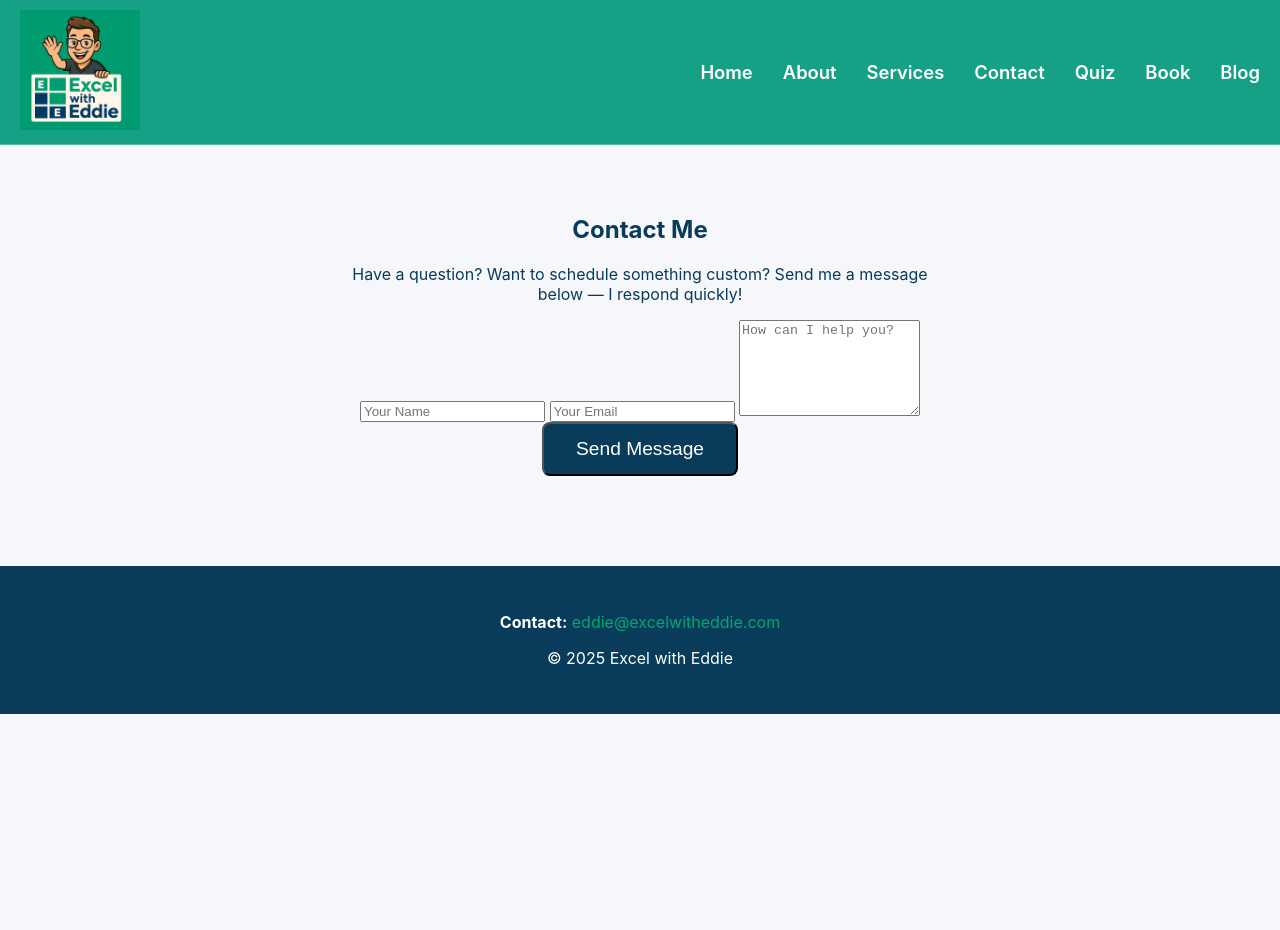
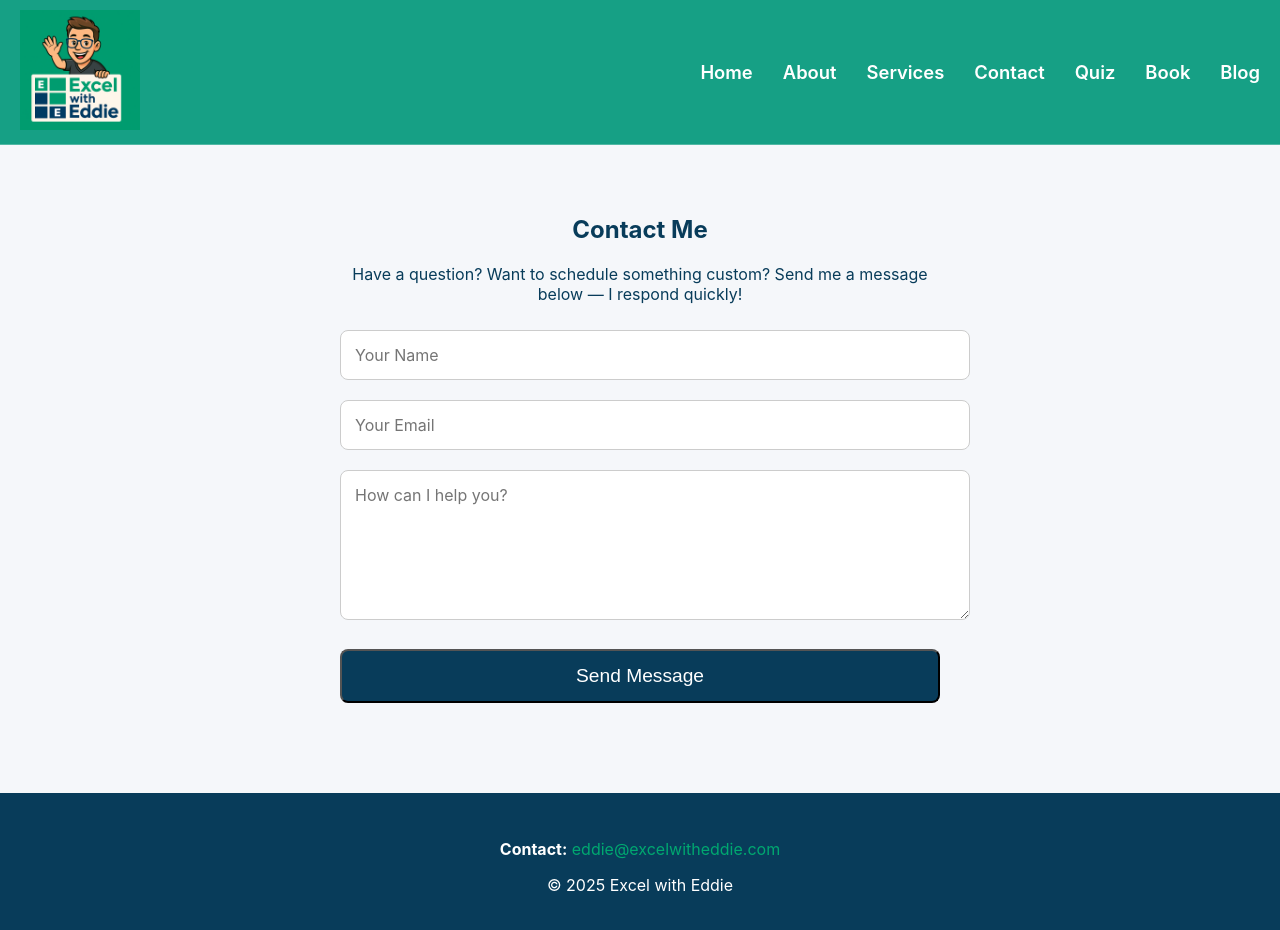
Before and after one commit to excelwitheddie/excel-with-eddie2, a Jekyll site: the page built from contact.md, in a window 1280 px wide and 941 px high. Shown: the top 930 px of the window. Built offline with Jekyll 4.4.1, drawn with Linux system fonts in a browser that asks for light colours.

Commit message:
Update style.css

```diff
--- a/assets/css/style.css
+++ b/assets/css/style.css
@@ -299,3 +299,18 @@ img[src$=".svg"] {
   cursor: pointer;
   pointer-events: auto;
 }
+.contact-form input,
+.contact-form textarea {
+  width: 100%;
+  padding: 14px;
+  margin: 10px 0;
+  border: 1px solid #ccc;
+  border-radius: 8px;
+  font-size: 1rem;
+  font-family: inherit;
+}
+
+.contact-form button {
+  margin-top: 15px;
+  width: 100%;
+}
```
